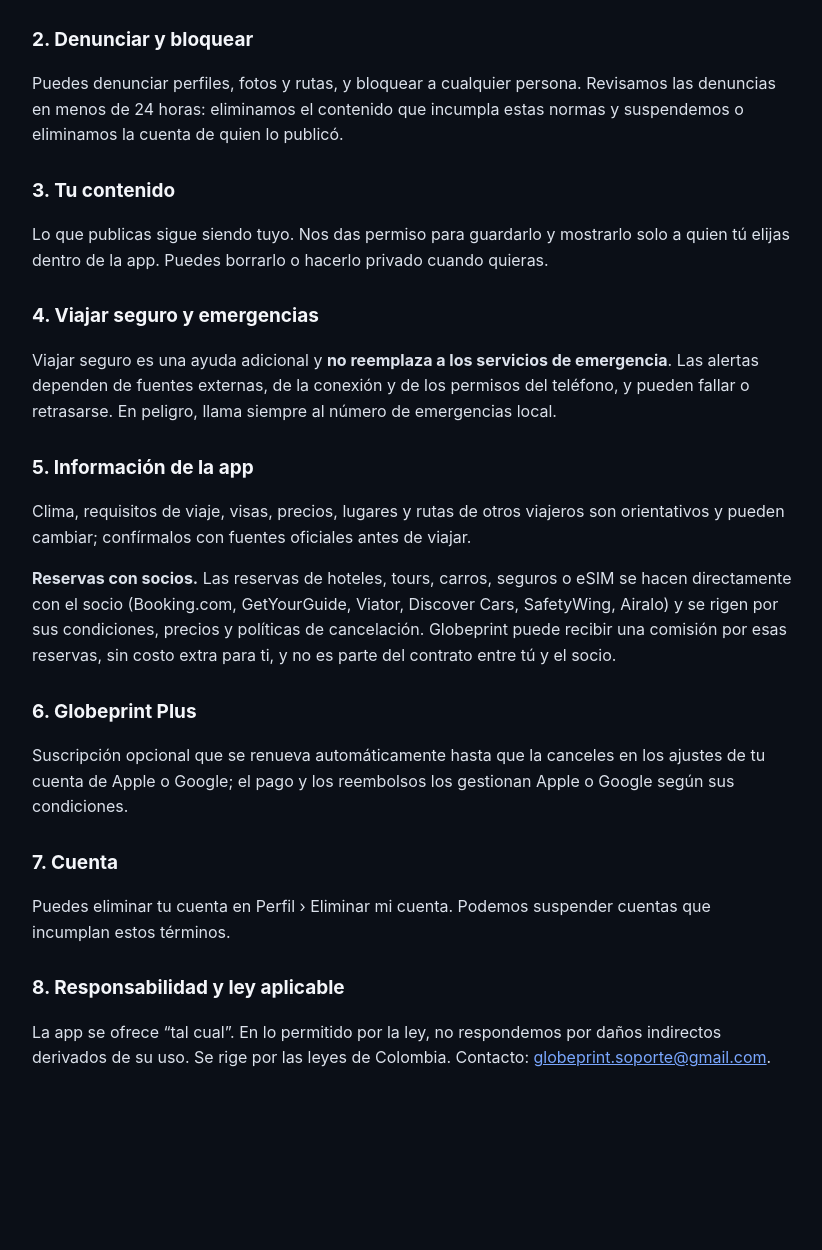
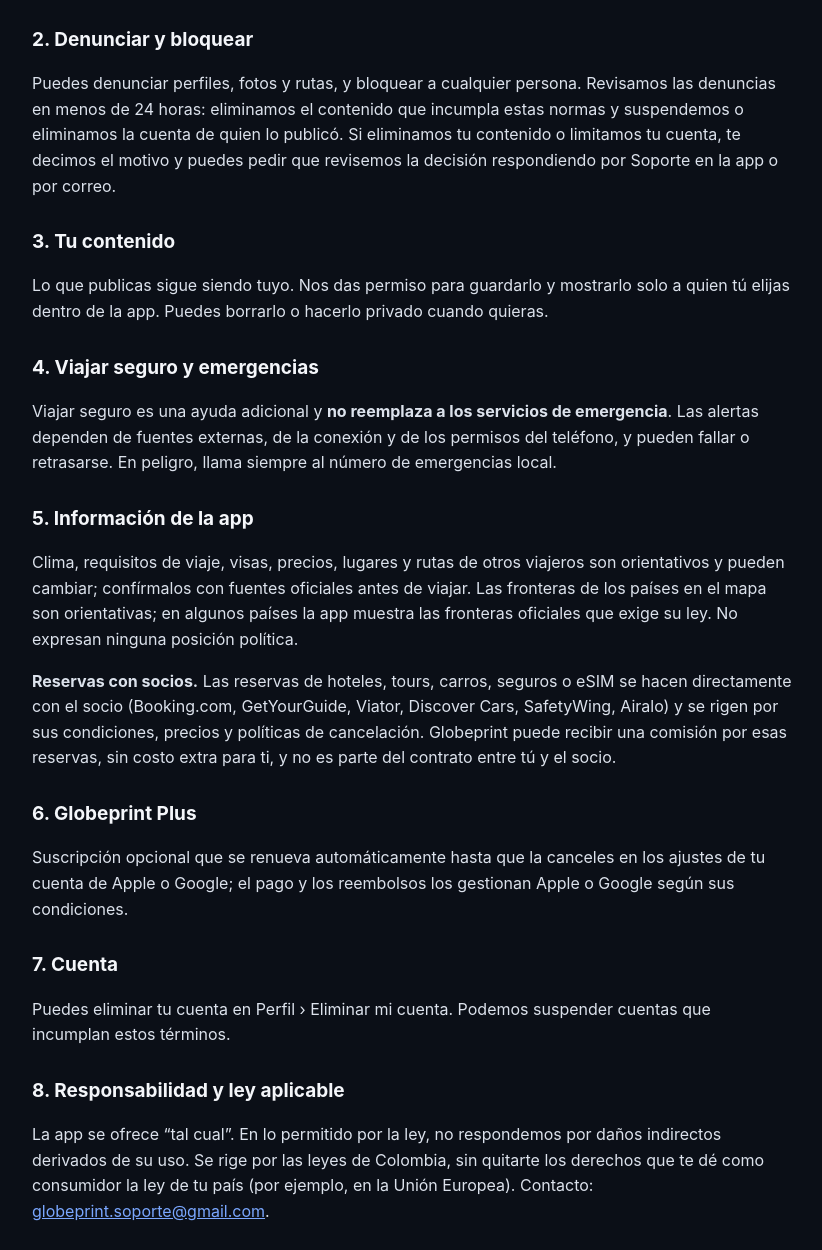
Before and after one commit to Globeprint/globeprint-legal, a plain HTML site: page terms.html in a window 1280 px wide. Shown: the part 410-1660 px from the top of the page, without its empty margins (228-1050 px from the left). Before the commit the page ends 1557 px from the top, so only its background shows below. Drawn offline with Linux system fonts and the light colour scheme.

Commit message:
Términos: derechos del consumidor, revisión de moderación y fronteras

```diff
--- a/terms.html
+++ b/terms.html
@@ -5,11 +5,11 @@ p,li{color:#DCE2EC}small,.muted{color:var(--muted)}a{color:#7AA7FF}.card{backgro
 nav{display:flex;gap:14px;flex-wrap:wrap;margin-bottom:22px;font-size:14px}</style></head><body><main><nav><a href="index.html">Globeprint</a><a href="privacy.html">Privacidad</a><a href="terms.html">Términos</a><a href="delete-account.html">Borrar cuenta</a><a href="privacy-en.html">English</a></nav><h1>Términos de uso y normas de la comunidad</h1><p class="muted">Última actualización: 12 de noviembre de 2026</p>
 <p>Al usar Globeprint aceptas estos términos. La app la ofrece Zeiler Odair Cubillos Rincon, persona natural con domicilio en Bogotá, Colombia.</p>
 <h2>1. Normas de la comunidad: cero tolerancia</h2><p>No se permite publicar ni compartir: desnudos o contenido sexual, contenido que involucre a menores de forma inapropiada, violencia o contenido peligroso, odio o discriminación, acoso o intimidación, spam o estafas, suplantación de identidad, datos personales de otros sin su permiso, ni contenido ilegal o que infrinja derechos de autor. Solo publica fotos reales que tú tomaste.</p>
-<h2>2. Denunciar y bloquear</h2><p>Puedes denunciar perfiles, fotos y rutas, y bloquear a cualquier persona. Revisamos las denuncias en menos de 24 horas: eliminamos el contenido que incumpla estas normas y suspendemos o eliminamos la cuenta de quien lo publicó.</p>
+<h2>2. Denunciar y bloquear</h2><p>Puedes denunciar perfiles, fotos y rutas, y bloquear a cualquier persona. Revisamos las denuncias en menos de 24 horas: eliminamos el contenido que incumpla estas normas y suspendemos o eliminamos la cuenta de quien lo publicó. Si eliminamos tu contenido o limitamos tu cuenta, te decimos el motivo y puedes pedir que revisemos la decisión respondiendo por Soporte en la app o por correo.</p>
 <h2>3. Tu contenido</h2><p>Lo que publicas sigue siendo tuyo. Nos das permiso para guardarlo y mostrarlo solo a quien tú elijas dentro de la app. Puedes borrarlo o hacerlo privado cuando quieras.</p>
 <h2>4. Viajar seguro y emergencias</h2><p>Viajar seguro es una ayuda adicional y <b>no reemplaza a los servicios de emergencia</b>. Las alertas dependen de fuentes externas, de la conexión y de los permisos del teléfono, y pueden fallar o retrasarse. En peligro, llama siempre al número de emergencias local.</p>
-<h2>5. Información de la app</h2><p>Clima, requisitos de viaje, visas, precios, lugares y rutas de otros viajeros son orientativos y pueden cambiar; confírmalos con fuentes oficiales antes de viajar.</p>
+<h2>5. Información de la app</h2><p>Clima, requisitos de viaje, visas, precios, lugares y rutas de otros viajeros son orientativos y pueden cambiar; confírmalos con fuentes oficiales antes de viajar. Las fronteras de los países en el mapa son orientativas; en algunos países la app muestra las fronteras oficiales que exige su ley. No expresan ninguna posición política.</p>
 <p><b>Reservas con socios.</b> Las reservas de hoteles, tours, carros, seguros o eSIM se hacen directamente con el socio (Booking.com, GetYourGuide, Viator, Discover Cars, SafetyWing, Airalo) y se rigen por sus condiciones, precios y políticas de cancelación. Globeprint puede recibir una comisión por esas reservas, sin costo extra para ti, y no es parte del contrato entre tú y el socio.</p>
 <h2>6. Globeprint Plus</h2><p>Suscripción opcional que se renueva automáticamente hasta que la canceles en los ajustes de tu cuenta de Apple o Google; el pago y los reembolsos los gestionan Apple o Google según sus condiciones.</p>
 <h2>7. Cuenta</h2><p>Puedes eliminar tu cuenta en Perfil › Eliminar mi cuenta. Podemos suspender cuentas que incumplan estos términos.</p>
-<h2>8. Responsabilidad y ley aplicable</h2><p>La app se ofrece “tal cual”. En lo permitido por la ley, no respondemos por daños indirectos derivados de su uso. Se rige por las leyes de Colombia. Contacto: <a href="mailto:globeprint.soporte@gmail.com">globeprint.soporte@gmail.com</a>.</p></main></body></html>
+<h2>8. Responsabilidad y ley aplicable</h2><p>La app se ofrece “tal cual”. En lo permitido por la ley, no respondemos por daños indirectos derivados de su uso. Se rige por las leyes de Colombia, sin quitarte los derechos que te dé como consumidor la ley de tu país (por ejemplo, en la Unión Europea). Contacto: <a href="mailto:globeprint.soporte@gmail.com">globeprint.soporte@gmail.com</a>.</p></main></body></html>
```
